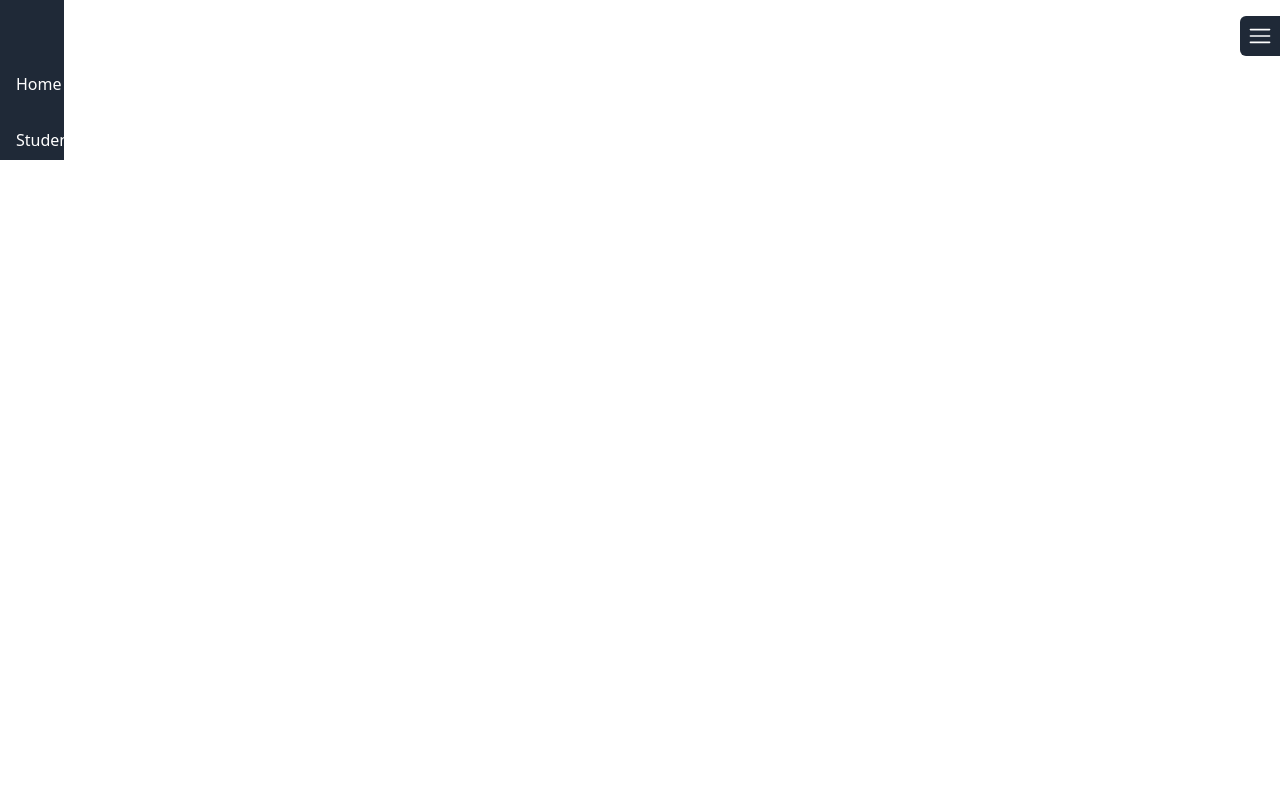
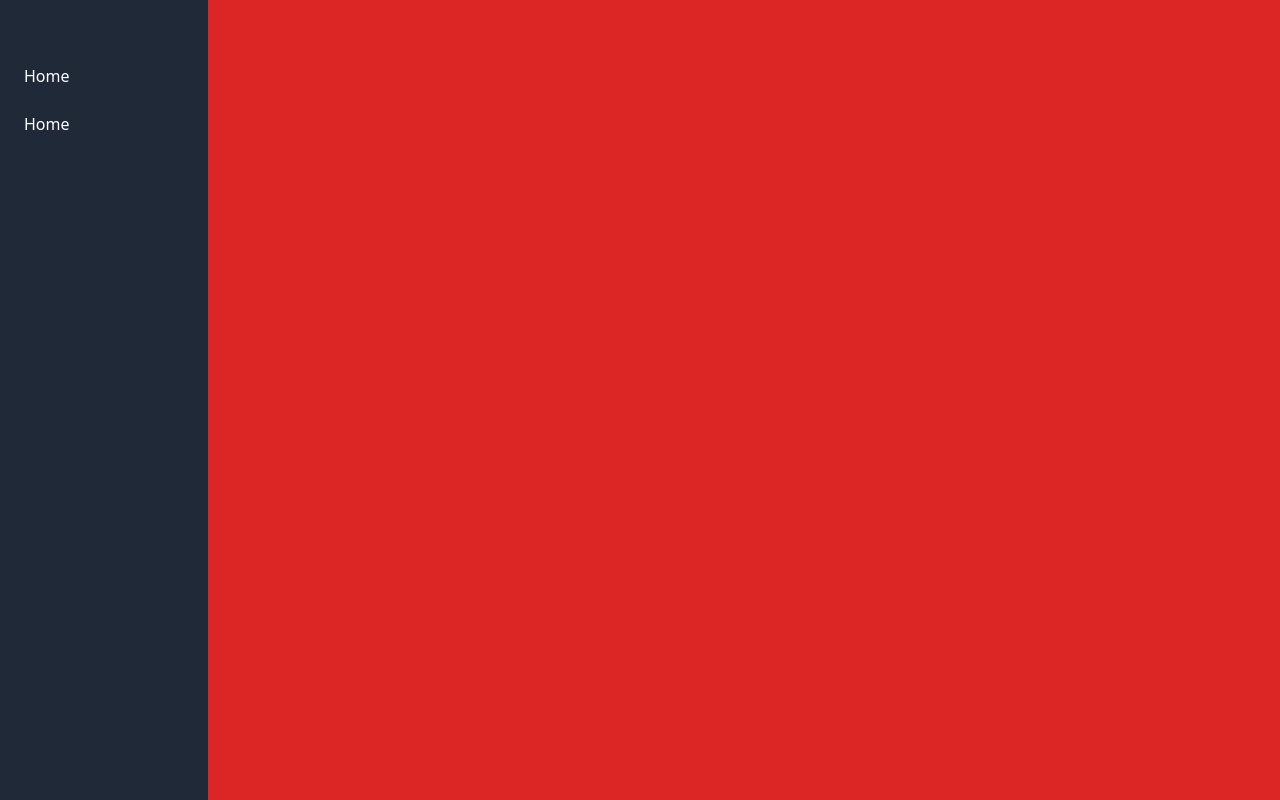
Before and after one commit to Tirtho-Ray/result-management-client, a React (Vite) app: page /admin/dashboard in a window 1280 px wide. Built offline with nearby package versions, Linux system fonts and the light colour scheme.

Commit message:
solve sidebar problem

```diff
--- a/src/Layout/AdminLayout/AdminLayout.tsx
+++ b/src/Layout/AdminLayout/AdminLayout.tsx
@@ -1,15 +1,16 @@
 import { Outlet } from "react-router-dom";
 import Dashboard from "../../components/AdminComponents/Dashboard";
 
-
 const AdminLayout = () => {
   return (
-    <div className="flex">
+    <div className="flex h-screen">
       {/* Sidebar */}
-      <Dashboard />
+      <div className="md:w-[170px] lg:w-52">
+        <Dashboard />
+      </div>
 
       {/* Main Content */}
-      <div className="flex-1 ml-16 p-6">
+      <div className="flex-1 bg-red-600 p-4 overflow-y-auto">
         <Outlet />
       </div>
     </div>
--- a/src/components/AdminComponents/Dashboard.tsx
+++ b/src/components/AdminComponents/Dashboard.tsx
@@ -5,6 +5,7 @@ const Dashboard = () => {
     return (
         <div>
            <Sidebar />
+
         </div>
     );
 };
--- a/src/components/AdminComponents/Sidebar.tsx
+++ b/src/components/AdminComponents/Sidebar.tsx
@@ -1,46 +1,35 @@
-import { useState } from "react";
-import { RxHamburgerMenu, RxCrossCircled } from "react-icons/rx";
+import React, { useState } from "react";
+import { FaBars, FaTimes } from "react-icons/fa";
 import { NavLink } from "react-router-dom";
 
-const Sidebar = () => {
+const Sidebar: React.FC = () => {
   const [isOpen, setIsOpen] = useState(false);
 
   const toggleSidebar = () => {
     setIsOpen(!isOpen);
   };
 
+  const handleLinkClick = () => {
+    setIsOpen(false);
+  };
+
   return (
-    <div className={`flex flex-col ${isOpen ? "w-64" : "w-16"} transition-all duration-300 bg-gray-800 h-full`}>
-      {/* Sidebar Toggle Button */}
-      <div
-        className="absolute top-4 right-0 p-2 bg-gray-800 rounded-l-md cursor-pointer text-white"
-        onClick={toggleSidebar}
-      >
-        {isOpen ? <RxCrossCircled size={24} /> : <RxHamburgerMenu size={24} />}
+    <>
+      {/* Toggle button - only visible on small devices */}
+      <div className="md:hidden fixed top-4 left-4 z-50 text-white cursor-pointer" onClick={toggleSidebar}>
+        {isOpen ? <FaTimes size={24} className="text-white" /> : <FaBars size={24} className="text-gray-800" />}
       </div>
 
-      {/* Sidebar Menu */}
-      <div className={`mt-16 ${isOpen ? "block" : "hidden"} md:block`}>
-        <ul className="space-y-4 text-white">
-          <li>
-            <NavLink
-              to="/admin/dashboard/home"
-              className="block px-4 py-2 hover:bg-gray-600 rounded-md"
-            >
-              Home
-            </NavLink>
-          </li>
-          <li>
-            <NavLink
-              to="/admin/dashboard/student"
-              className="block px-4 py-2 hover:bg-gray-600 rounded-md"
-            >
-              Students
-            </NavLink>
-          </li>
+      {/* Sidebar */}
+      <div
+        className={`fixed top-0 left-0 h-full bg-gray-800 text-white md:w-[170px] lg:w-52 transform transition-transform duration-300  ${isOpen ? "translate-x-0" : "-translate-x-full md:translate-x-0"}`}
+      >
+        <ul className="flex flex-col mt-16 space-y-6 px-6">
+          <li><NavLink to="/admin/dashboard/home" onClick={handleLinkClick}>Home</NavLink></li>
+          <li><NavLink to="/admin/dashboard/student" onClick={handleLinkClick}>Home</NavLink></li>
         </ul>
       </div>
-    </div>
+    </>
   );
 };
 
--- a/src/pages/AdminPages/Home/Home.tsx
+++ b/src/pages/AdminPages/Home/Home.tsx
@@ -2,7 +2,7 @@
 const AdminHome = () => {
     return (
         <div>
-            This is admin home
+            This is admin  This is admin home This is admin home This is admin home This is admin home
         </div>
     );
 };
```
